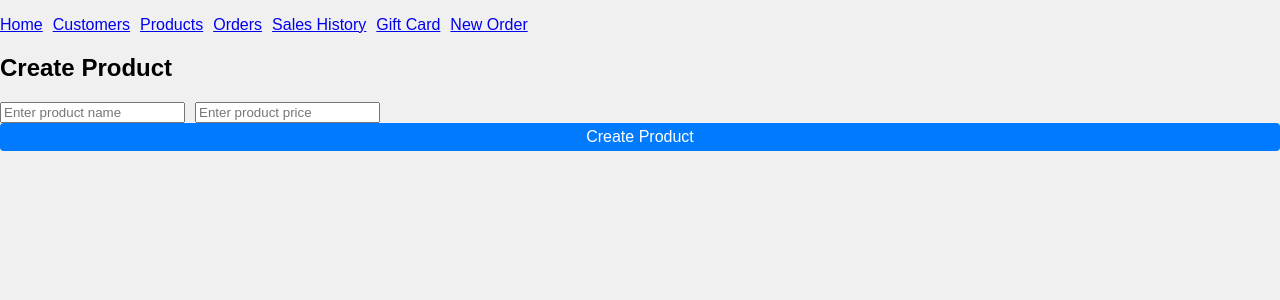
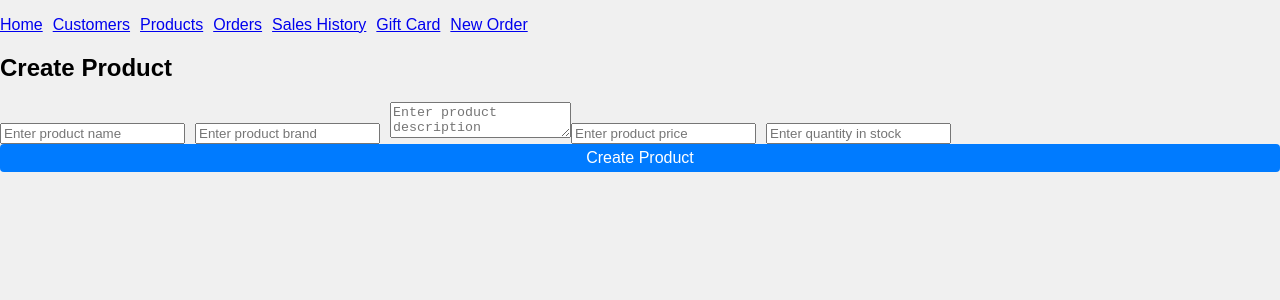
Before and after one commit to Wuyuan-WCCI/Pos-System, a React (Vite) app in the folder frontend/: page /products/new in a window 1280 px wide. Shown: the top 300 px of the page. Built offline with nearby package versions, Linux system fonts and the light colour scheme.

Commit message:
Update add product function

```diff
--- a/frontend/src/components/ProductForm.jsx
+++ b/frontend/src/components/ProductForm.jsx
@@ -3,23 +3,36 @@ import { ProductContext } from '../context/ProductContext';
 
 const ProductForm = () => {
     const [name, setName] = useState('');
+    const [brand, setBrand] = useState('');
+    const [description, setDescription] = useState('');
     const [price, setPrice] = useState('');
+    const [quantityInStock, setQuantityInStock] = useState('');
     const [error, setError] = useState('');
     const [feedbackMsg, setFeedbackMsg] = useState('');
     const { addProduct } = useContext(ProductContext);
 
     const handleSubmit = async (e) => {
         e.preventDefault();
-        if (!name.trim() || !price.trim()) {
-            setError('Please enter a product name and price.');
+        if (!name.trim() || !price.trim() || !quantityInStock.trim()) {
+            setError('Please enter product details.');
             return;
         }
 
         try {
-            await addProduct({ name: name.trim(), price: parseFloat(price) });
+            await addProduct({
+                name: name.trim(),
+                brand: brand.trim(),
+                description: description.trim(),
+                price: parseFloat(price),
+                quantityInStock: parseInt(quantityInStock)
+            });
             setFeedbackMsg('Product created successfully.');
+            // Clear form fields after successful submission
             setName('');
+            setBrand('');
+            setDescription('');
             setPrice('');
+            setQuantityInStock('');
         } catch (error) {
             console.error('Error creating product:', error);
             setError('Failed to create product. Please try again later.');
@@ -40,9 +53,26 @@ const ProductForm = () => {
                 />
                 <input
                     type="text"
+                    value={brand}
+                    onChange={(e) => setBrand(e.target.value)}
+                    placeholder="Enter product brand"
+                />
+                <textarea
+                    value={description}
+                    onChange={(e) => setDescription(e.target.value)}
+                    placeholder="Enter product description"
+                />
+                <input
+                    type="text"
                     value={price}
                     onChange={(e) => setPrice(e.target.value)}
                     placeholder="Enter product price"
+                />
+                <input
+                    type="text"
+                    value={quantityInStock}
+                    onChange={(e) => setQuantityInStock(e.target.value)}
+                    placeholder="Enter quantity in stock"
                 />
                 <button type="submit">Create Product</button>
             </form>
```
Also changed, not shown: 1 other file (tests, documents, lock files or other folders).
